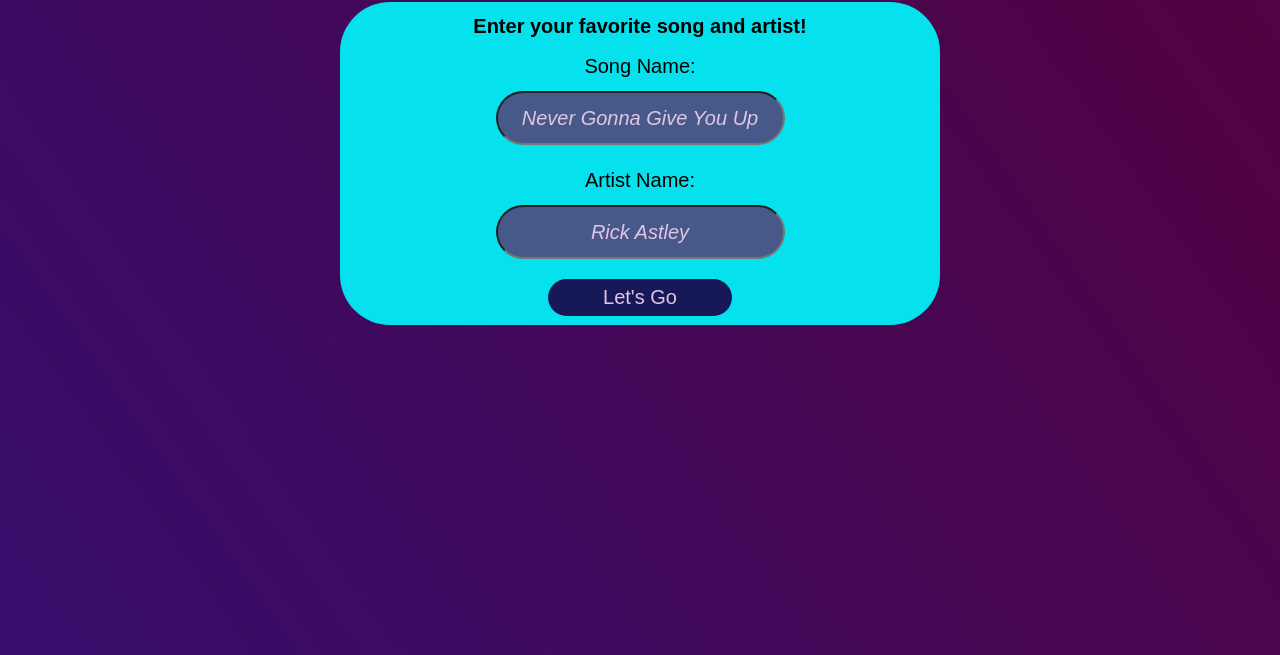
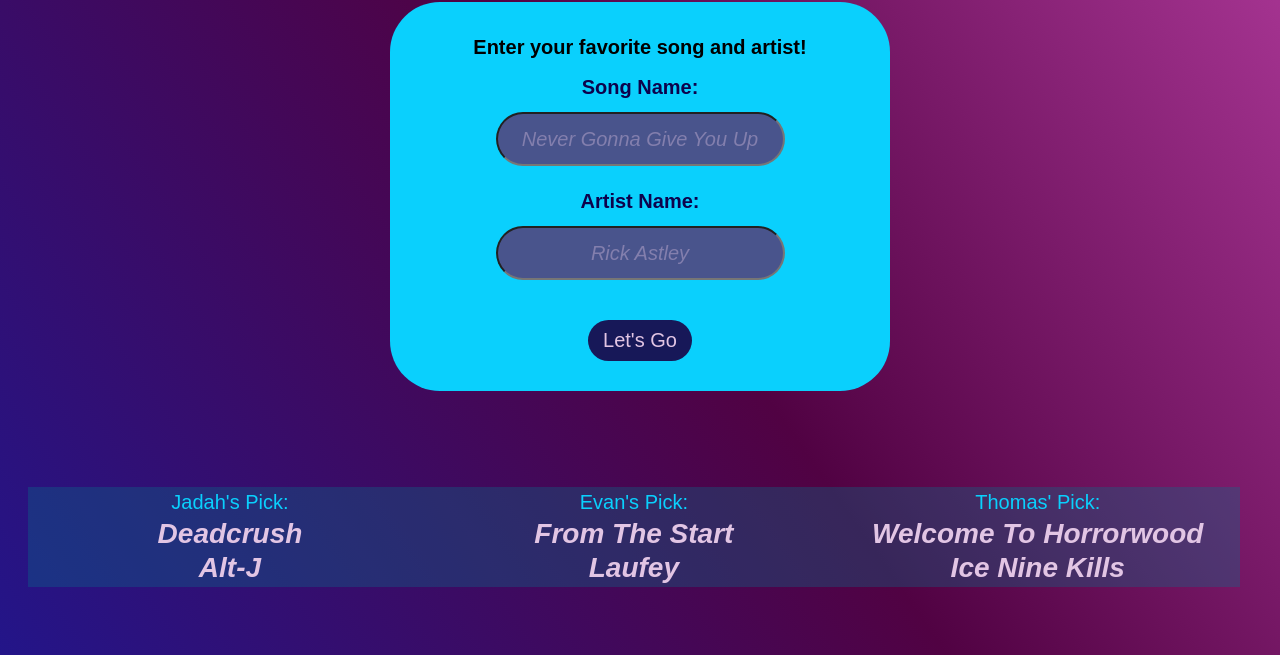
Before and after one commit to 33649EK/beat-buddy, a plain HTML site: page index.html in a window 1280 px wide. Shown: the part 169-824 px from the top of the page. Drawn offline with nearby package versions, Linux system fonts and the light colour scheme.

Commit message:
Added creator picks and more styling

```diff
--- a/assets/style.css
+++ b/assets/style.css
@@ -7,8 +7,9 @@
     font-family: 'Electrolize', sans-serif;
     height: 100vh;
     background: linear-gradient(55deg, #231589 0%, rgb(81, 2, 67) 51%, rgb(176, 58, 155));
-    background-repeat: no-repeat;
-    background-size: 300% 300%;
+    /* background-repeat: no-repeat;
+    background-size: 300% 300%; */
+    min-height: 100%;
 }
 
 
@@ -52,7 +53,7 @@
 /* Container to hold the entire content */
 .main-container {
     position: relative;
-    height: 100%;
+    height: 75%;
 }
 
 
@@ -87,9 +88,9 @@
     align-items: center;
     justify-content: center;
     text-align: center;
-    max-width: 600px;
-    background-color: rgba(5, 226, 237);
-    padding: 9px;
+    max-width: 500px;
+    background-color: #0ad0fd;
+    padding: 30px;
     border-radius: 50px;
     margin:auto;
 }
@@ -109,6 +110,8 @@
     display: block;
     margin-bottom: 10px;
     font-size: 20px;
+    font-weight: 800;
+    color:#0d024c;
 }
 
 
@@ -125,12 +128,13 @@
     font-size: 20px;
     background-color: rgba(98, 35, 96, 0.719);
     border-radius: 30px;
+    color:#e2c5e4;
 }
 
 
 /* Styling for the input placeholder */
 input::placeholder {
-    color: #e2c5e4;
+    color: #e2c5e461;
     text-align: center;
     font-family: 'Electrolize', sans-serif;
     font-style: italic;
@@ -142,11 +146,12 @@
 button {
     background-color: rgba(23,24,88,255);
     color: #e2c5e4;
-    padding: 7px 55px;
+    padding: 9px 15px;
     border: none;
     border-radius: 30px;
     cursor: pointer;
     font-size: 20px;
+    margin-top: 20px;
     font-family: 'Electrolize', sans-serif;
 }
 
@@ -190,6 +195,29 @@
     display: flex;
     width: 100%;
     color: white;
+}
+
+/* Styles for creator picks */
+.big-container {
+    display:flex;
+    margin: 10px;
+    padding: 10px;
+}
+
+#box1, #box2, #box3 {
+    width: 33%;
+    height: 100px;
+    margin-top: 20px;
+    background-color:#04718a54;
+    text-align: center;
+    align-items: center;
+    color:#0ad0fd
+}
+
+#box1 h3, #box2 h3, #box3 h3 {
+    font-style: italic;
+    font-weight: 700;
+    color:#e2c5e4
 }
 
 /* Display of cards for history items */
--- a/index.html
+++ b/index.html
@@ -34,6 +34,17 @@
             <button id="submitButton" class="dataOne">Let's Go</button>
         </div>
     </div>
+    <div class="big-container">
+        <div id="box1">Jadah's Pick:
+             <h3 xl>Deadcrush<br>Alt-J</h3>
+            </div>
+        <div id="box2">Evan's Pick:
+             <h3>From The Start<br>Laufey</h3>
+            </div>
+        <div id="box3">Thomas' Pick:
+             <h3>Welcome To Horrorwood<br>Ice Nine Kills</h3>
+            </div>
+    </div>
     <div>
         <h1 id="videoStorage"></h1>
     </div>
```
